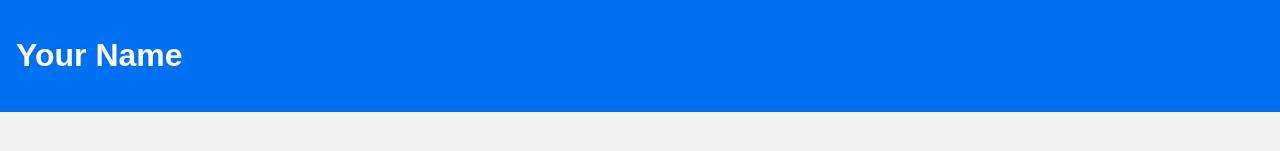
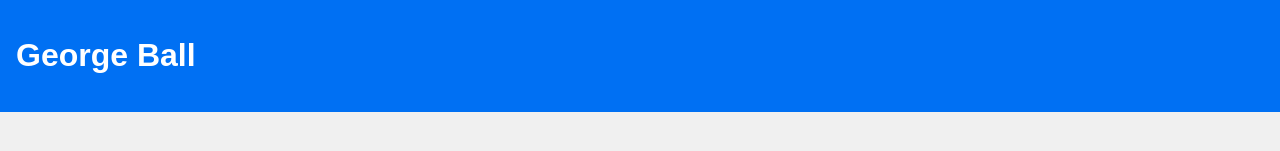
Before and after one commit to GeorgeBall9/my-portfolio, a Next.js app: page / in a window 1280 px wide. Shown: the top 151 px of the page. Built offline with nearby package versions, Linux system fonts and the light colour scheme.

Commit message:
building blocks

```diff
--- /dev/null
+++ b/src/components/Footer.js
@@ -0,0 +1,11 @@
+import React from 'react';
+
+const Footer = () => {
+    return (
+        <footer>
+            {/* Footer content goes here */}
+        </footer>
+    );
+};
+
+export default Footer;
--- a/src/components/Header.js
+++ b/src/components/Header.js
@@ -8,7 +8,7 @@ const HeaderContainer = styled.header`
 
 const Header = () => (
   <HeaderContainer>
-    <h1>Your Name</h1>
+    <h1>George Ball</h1>
   </HeaderContainer>
 );
 
```
